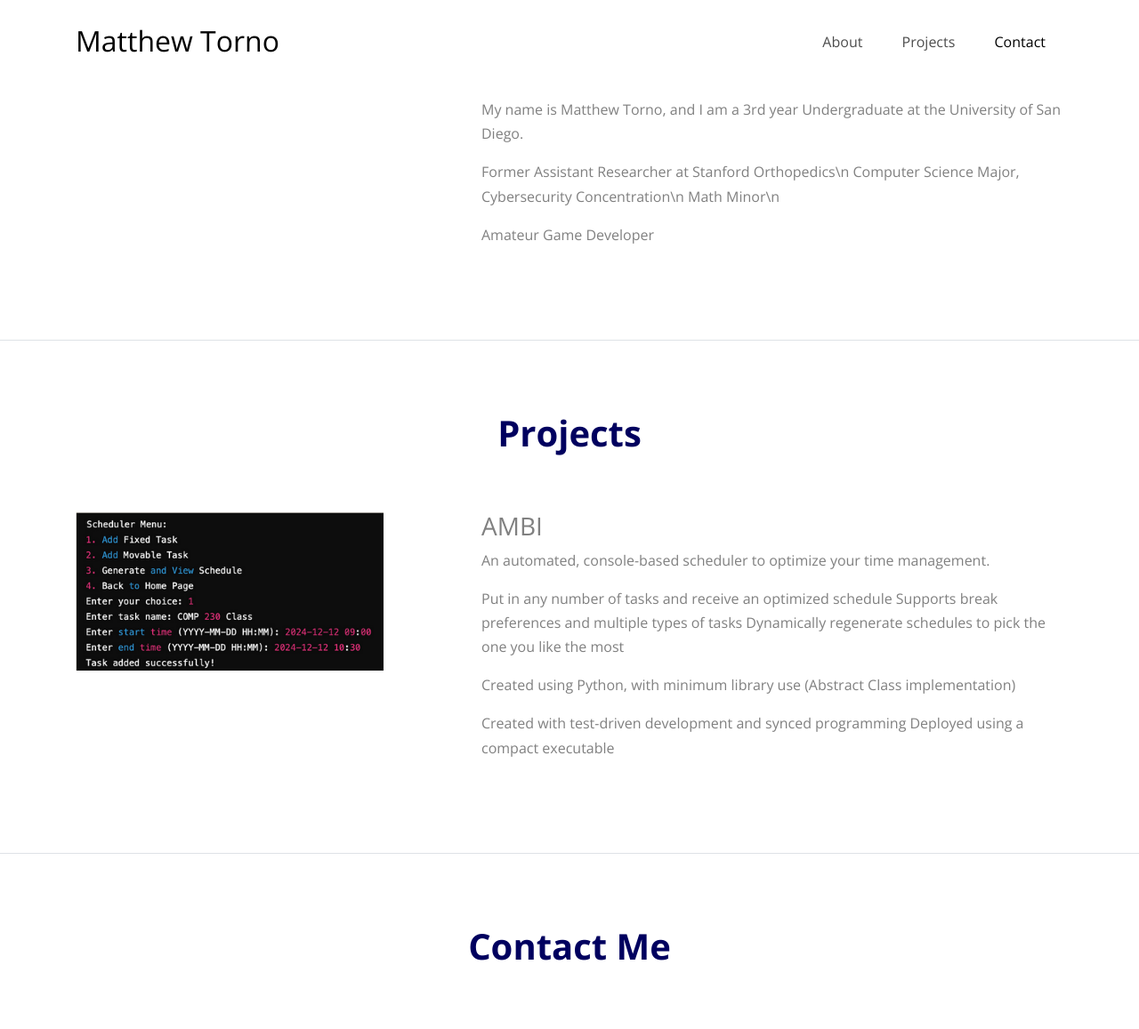
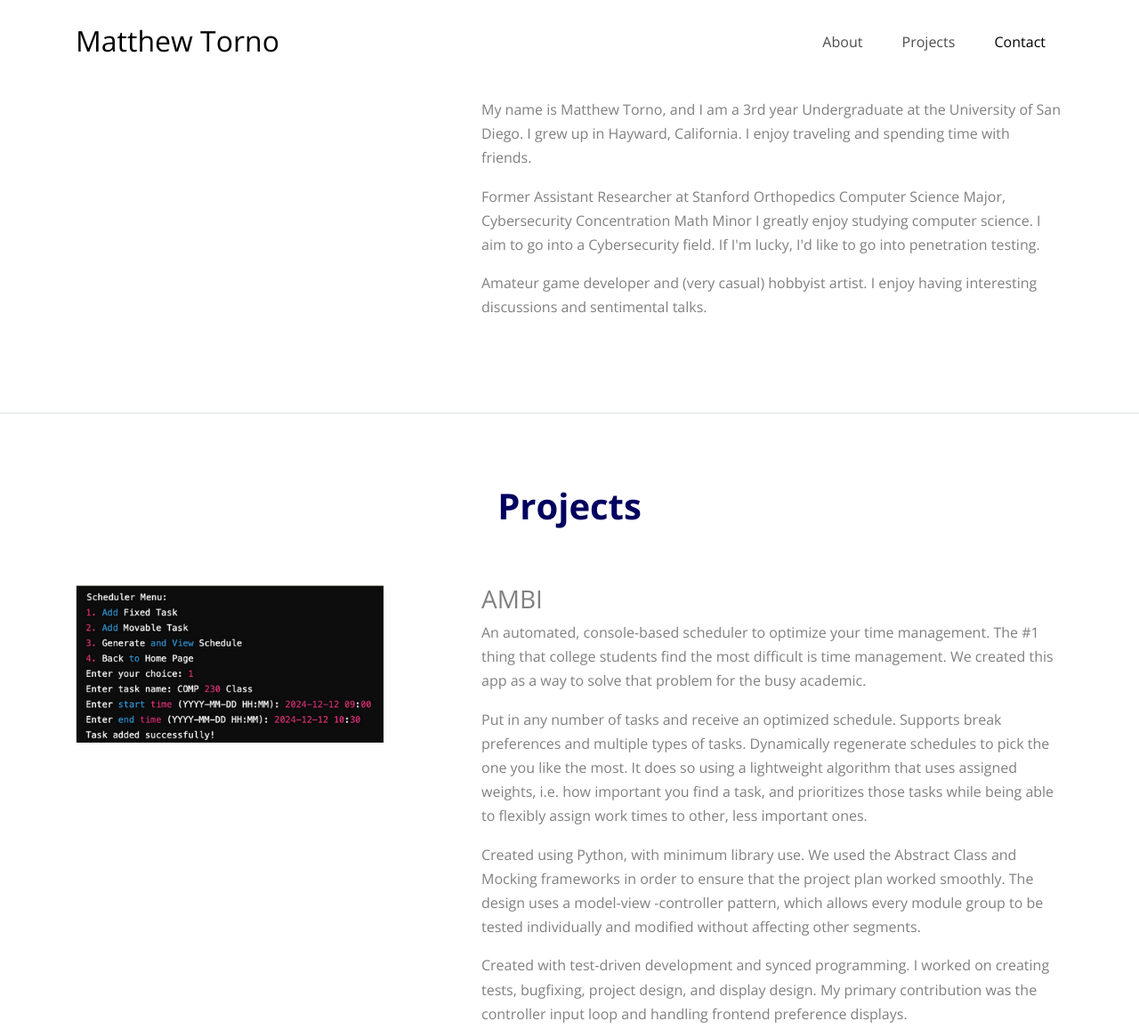
Before and after one commit to mtorno24/mtorno24.github.io, a plain HTML site: page index.html in a window 1280 px wide. Shown: the top 1157 px of the page at 89% size. Drawn offline with nearby package versions, Linux system fonts and the light colour scheme; a script that the page names is missing; files whose address does not match are found by name.

Commit message:
feat: greatly expanded detail on every section

```diff
--- a/index.html
+++ b/index.html
@@ -94,14 +94,22 @@
               <p>
                 My name is Matthew Torno, and I am a 3rd year Undergraduate
                 at the University of San Diego.
+
+                I grew up in Hayward, California. I enjoy traveling
+                and spending time with friends.
               </p>
               <p>
-                Former Assistant Researcher at Stanford Orthopedics\n
-                Computer Science Major, Cybersecurity Concentration\n
-                Math Minor\n
+                Former Assistant Researcher at Stanford Orthopedics
+                Computer Science Major, Cybersecurity Concentration
+                Math Minor
+
+                I greatly enjoy studying computer science. I aim to
+                go into a Cybersecurity field. If I'm lucky, I'd like
+                to go into penetration testing.
                </p>
                <p>
-                Amateur Game Developer
+                Amateur game developer and (very casual) hobbyist artist.
+                I enjoy having interesting discussions and sentimental talks.
                </p>
 
 
@@ -134,17 +142,28 @@
               <h3>AMBI</h3>
               <p>
                An automated, console-based scheduler to optimize your time management.
+               The #1 thing that college students find the most difficult is time management.
+               We created this app as a way to solve that problem for the busy academic.
               </p>
               <p>
-                Put in any number of tasks and receive an optimized schedule
-                Supports break preferences and multiple types of tasks
-                Dynamically regenerate schedules to pick the one you like the most
+                Put in any number of tasks and receive an optimized schedule.
+                Supports break preferences and multiple types of tasks.
+                Dynamically regenerate schedules to pick the one you like the most.
+                It does so using a lightweight algorithm that uses assigned weights, i.e.
+                how important you find a task, and prioritizes those tasks while being
+                able to flexibly assign work times to other, less important ones.
               <p>
-                Created using Python, with minimum library use (Abstract Class implementation)
+                Created using Python, with minimum library use.
+                We used the Abstract Class and Mocking frameworks in order to ensure
+                that the project plan worked smoothly. The design uses a model-view
+                -controller pattern, which allows every module group to be tested
+                individually and modified without affecting other segments.
               </p>
               <p>
-                Created with test-driven development and synced programming
-                Deployed using a compact executable
+                Created with test-driven development and synced programming.
+                I worked on creating tests, bugfixing, project design, and display design.
+                My primary contribution was the controller input loop and handling
+                frontend preference displays.
               </p>
 
 
```
